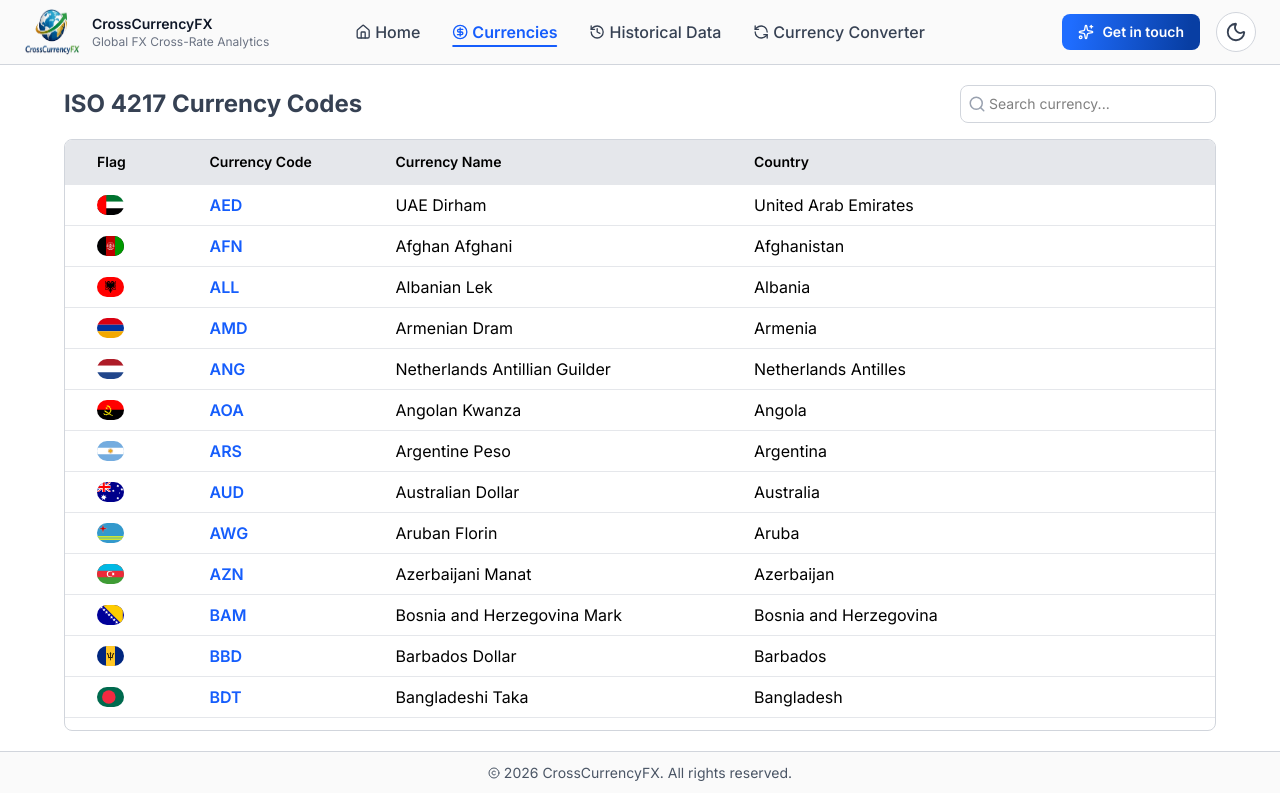
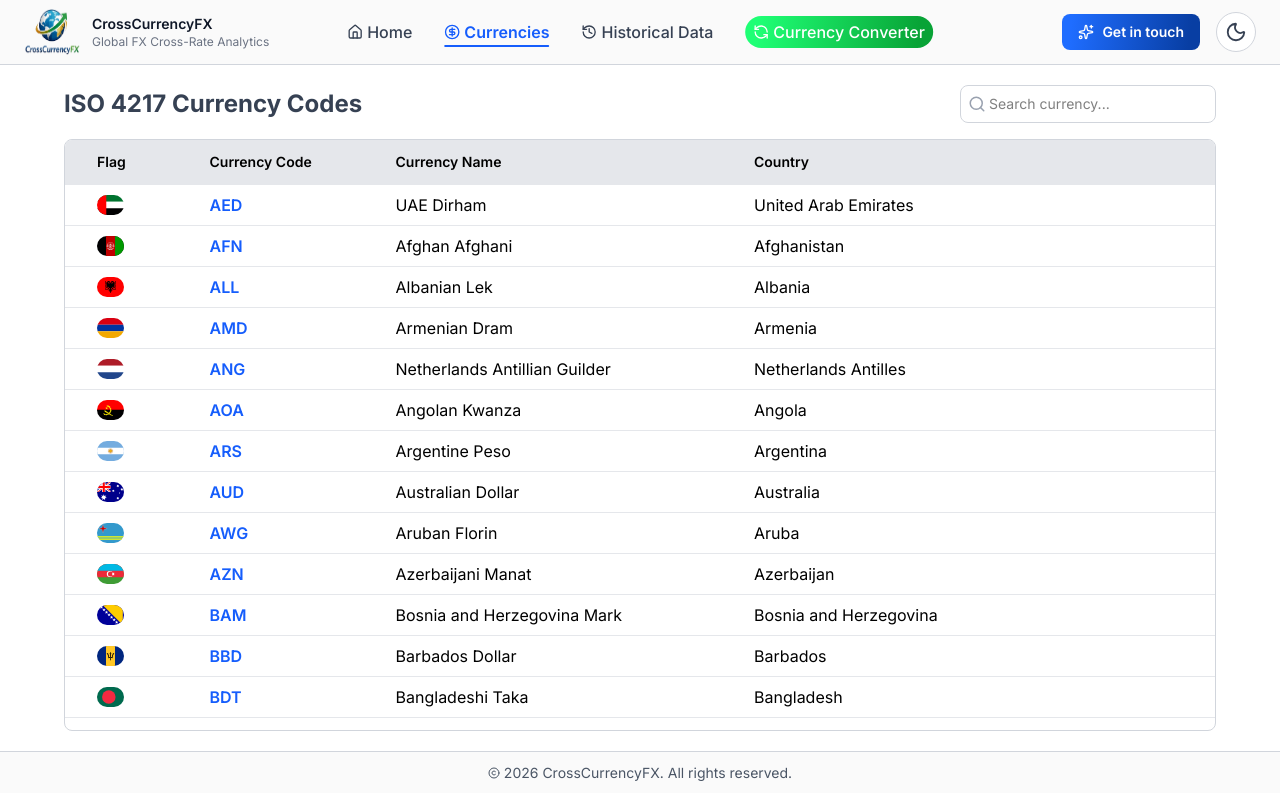
Before and after one commit to contactusfxpro/fx_pro, a React (Vite) app: page /currencies in a window 1280 px wide. Built offline with nearby package versions, Linux system fonts and the light colour scheme.

Commit message:
8-1-26 4

```diff
--- a/src/components/Navbar.jsx
+++ b/src/components/Navbar.jsx
@@ -43,7 +43,7 @@ const Navbar = () => {
             </div>
           </Link>
 
-          <div className="absolute left-1/2 -translate-x-1/2 flex gap-8 ">
+          <div className="absolute left-1/2 -translate-x-1/2 flex items-center gap-8 ">
             <NavLink to="/" className={navItem}>
               {({ isActive }) => (
                 <>
@@ -103,7 +103,7 @@ const Navbar = () => {
               )}
             </NavLink>
 
-            <NavLink to="/currencyconverter" className={navItem}>
+            {/* <NavLink to="/currencyconverter" className={navItem}>
               {({ isActive }) => (
                 <>
                   <div
@@ -119,6 +119,23 @@ const Navbar = () => {
                     className={`absolute -bottom-1 left-0 h-0.5 w-full rounded-full transition-all
         ${isActive ? "bg-blue-600 dark:bg-blue-400" : "bg-transparent"}`}
                   />
+                </>
+              )}
+            </NavLink> */}
+            <NavLink
+              to="/currencyconverter"
+              className="gradientexport   text-white px-2 p-1 rounded-2xl "
+            >
+              {({ isActive }) => (
+                <>
+                  <div
+                    className={`flex items-center gap-1 text-[16px] transition-all
+      ${isActive ? "font-semibold " : "font-medium"}
+    `}
+                  >
+                    <RefreshCcw className="w-4 h-4" />
+                    <span>Currency Converter</span>
+                  </div>
                 </>
               )}
             </NavLink>
--- a/src/index.css
+++ b/src/index.css
@@ -23,6 +23,10 @@ body {
 }
 .bggradient{
     background: linear-gradient(98.09deg, #76a0ee 7.34%, #083EA3 91.69%);
+
+}
+.gradientbtn{
+    background: linear-gradient(98.09deg, #c551e8 7.34%, #d44fd6 91.69%);
 
 }
 
@@ -79,3 +83,42 @@ body {
 ::-webkit-inner-spin-button{
   display: none;
 }
+
+
+
+/* Base glass button (shared) */
+.glass-button {
+  display: inline-flex;
+  align-items: center;
+  gap: 0.5rem;
+  text-decoration: none;
+  border-radius: 15px;
+  backdrop-filter: blur(30px);
+  -webkit-backdrop-filter: blur(30px);
+  cursor: pointer;
+  transition: all 0.3s ease;
+}
+
+/* 🌞 Light mode */
+.glass-button {
+  background-color: rgba(255, 255, 255, 0.6);
+  border: 1px solid rgba(0, 0, 0, 0.08);
+  color: rgba(0, 0, 0, 0.75);
+}
+
+/* 🌞 Light hover */
+.glass-button:hover {
+  background-color: rgba(255, 255, 255, 0.8);
+}
+
+/* 🌙 Dark mode */
+.dark .glass-button {
+  background-color: rgba(255, 255, 255, 0.1);
+  border: 1px solid rgba(255, 255, 255, 0.15);
+  color: rgba(255, 255, 255, 0.85);
+}
+
+/* 🌙 Dark hover */
+.dark .glass-button:hover {
+  background-color: rgba(255, 255, 255, 0.2);
+}
```
